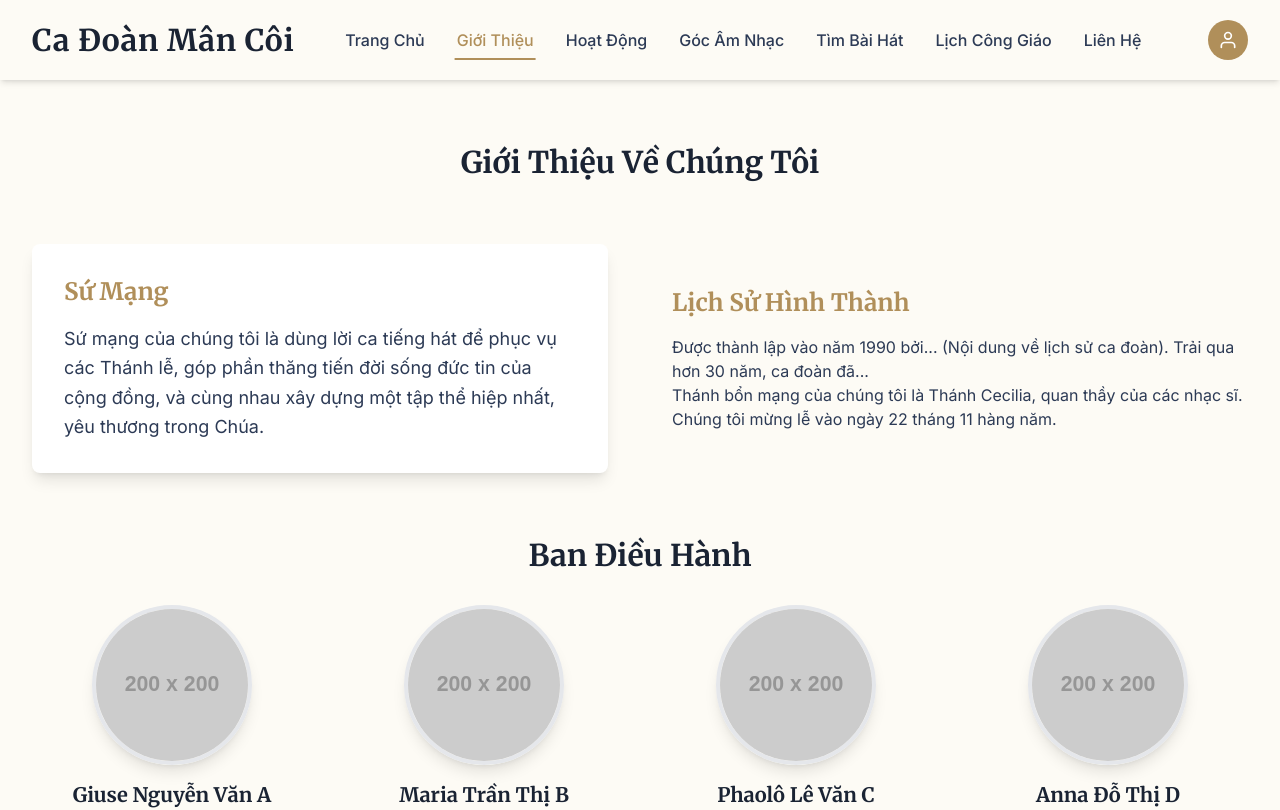
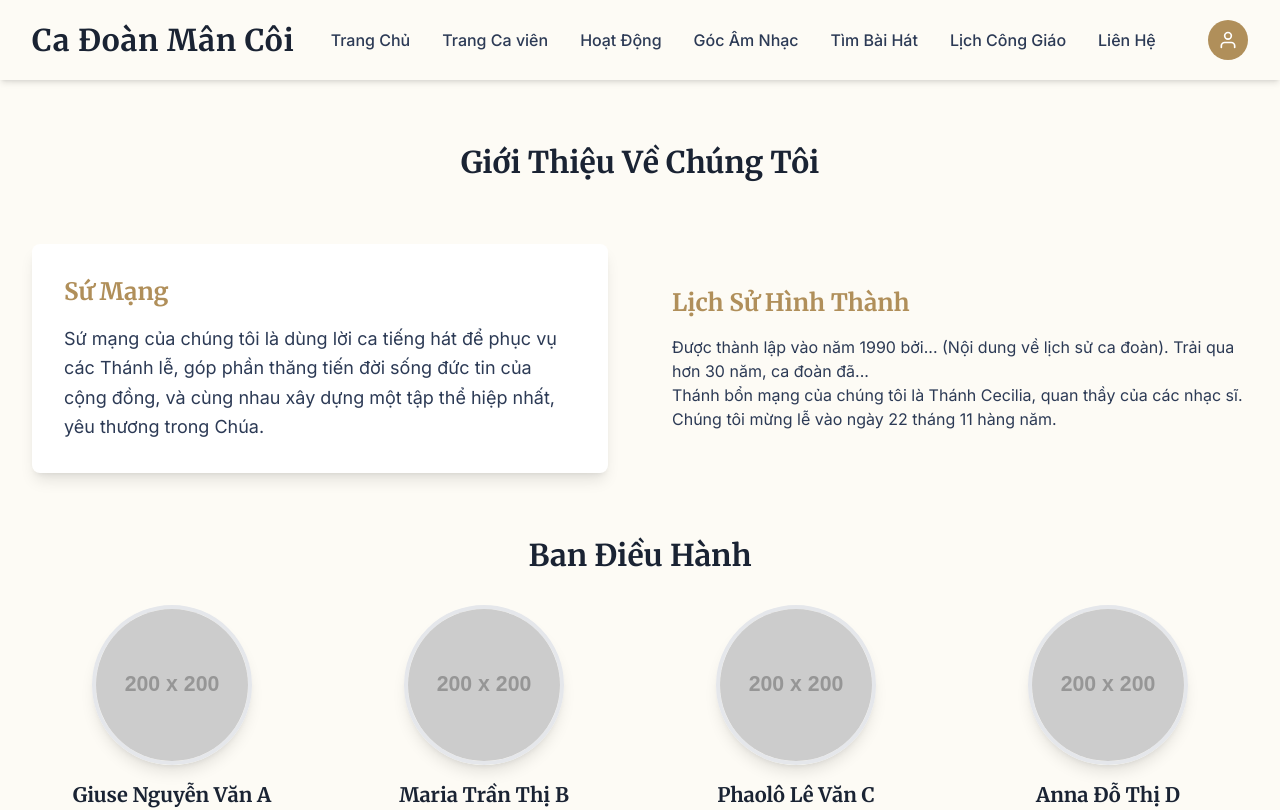
Before and after one commit to HuyDinh0913/cadoanmancoi, a React (Vite) app: page /about in a window 1280 px wide. Shown: the top 810 px of the page. Built offline with nearby package versions, Linux system fonts and the light colour scheme.

Commit message:
Update Navbar links and rename state variable

```diff
--- a/src/components/layout/Navbar.jsx
+++ b/src/components/layout/Navbar.jsx
@@ -18,7 +18,7 @@ const Navbar = () => {
   // SỬA 4: Đổi `page` (tên state) thành `path` (đường dẫn URL)
   const navLinks = [
     { name: 'Trang Chủ', path: '/' },
-    { name: 'Giới Thiệu', path: '/about' },
+    { name: 'Trang Ca viên', path: '/member' },
     { name: 'Hoạt Động', path: '/activities' },
     { name: 'Góc Âm Nhạc', path: '/music' },
     { name: 'Tìm Bài Hát', path: '/song-search' },
```
